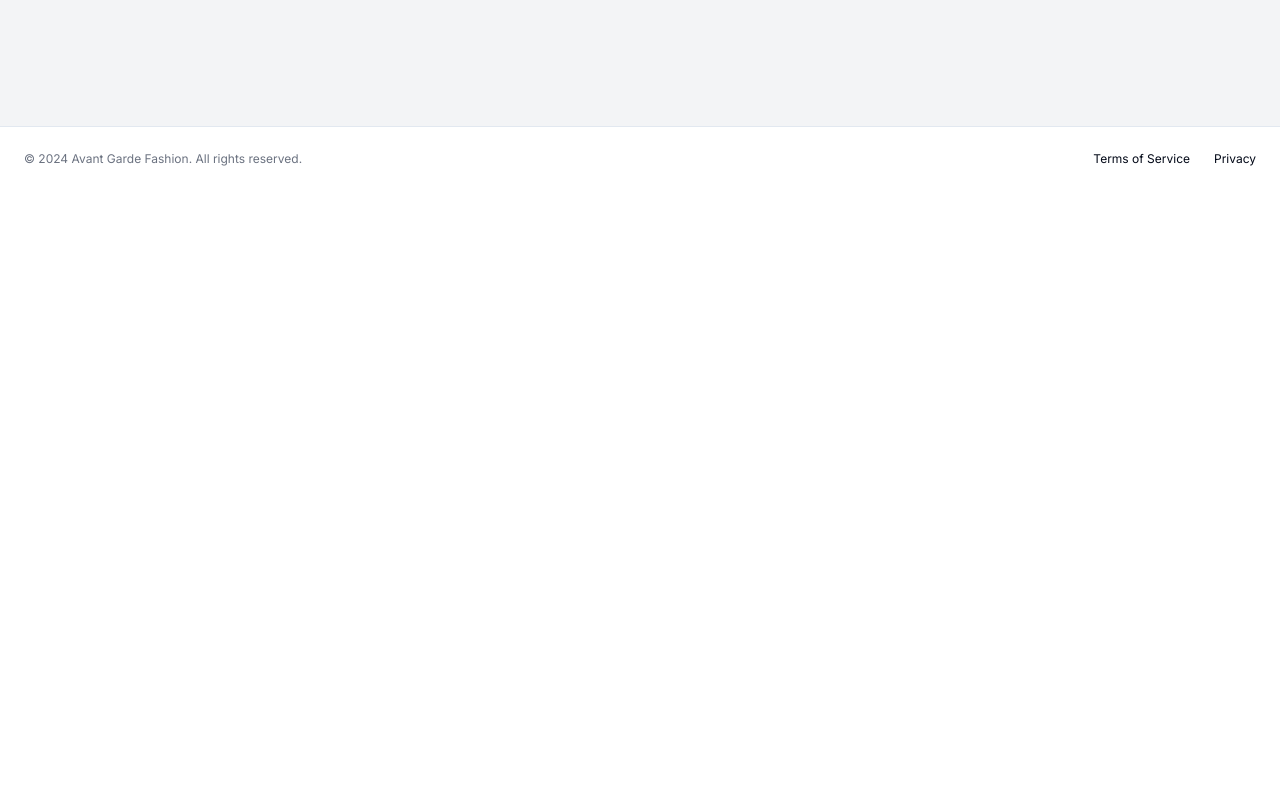
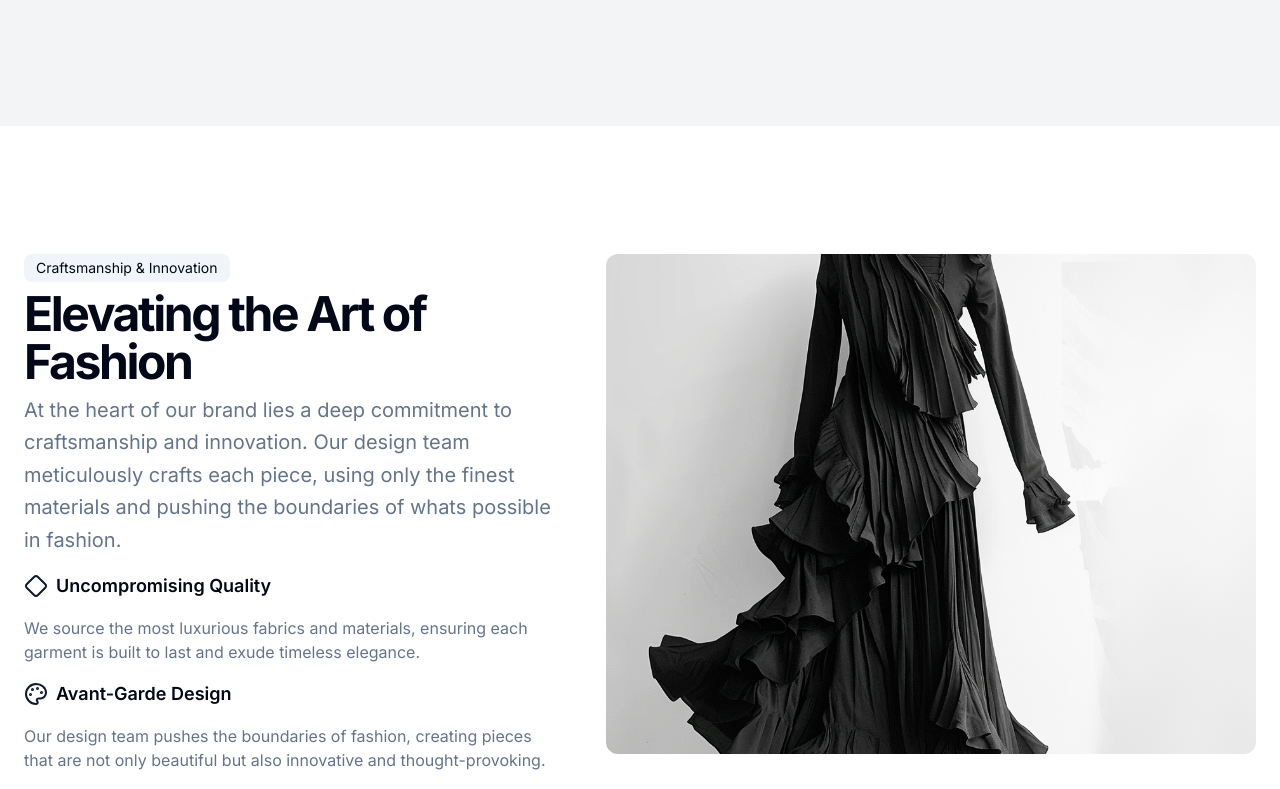
Before and after one commit to jon-jc/fashion, a Next.js app: page / in a window 1280 px wide. Shown: the part 1791-2580 px from the top of the page. Before the commit the page ends 1982 px from the top, so only its background shows below. Built offline with nearby package versions, Linux system fonts and the light colour scheme.

Commit message:
feat(components): Enhance Landing page with Craftsmanship sections

```diff
--- a/components/landing.tsx
+++ b/components/landing.tsx
@@ -3,6 +3,7 @@ import { Button } from "@/components/ui/button";
 import Image from "next/image";
 import Catalog from "./catalog";
 import Hero from "./hero";
+import { DiamondIcon, PaletteIcon } from "lucide-react";
 
 export default function Landing() {
   return (
@@ -28,6 +29,61 @@ export default function Landing() {
             </div>
           </div>
         </section>
+        <section className="w-full py-12 md:py-24 lg:py-32">
+          <div className="container px-4 md:px-6">
+            <div className="grid gap-6 lg:grid-cols-[1fr_550px] lg:gap-12 xl:grid-cols-[1fr_650px]">
+              <div className="flex flex-col justify-center space-y-4">
+                <div className="space-y-2">
+                  <div className="inline-block rounded-lg bg-muted px-3 py-1 text-sm">
+                    Craftsmanship &amp; Innovation
+                  </div>
+                  <h2 className="text-3xl font-bold tracking-tighter sm:text-5xl">
+                    Elevating the Art of Fashion
+                  </h2>
+                  <p className="max-w-[600px] text-muted-foreground md:text-xl/relaxed lg:text-base/relaxed xl:text-xl/relaxed">
+                    At the heart of our brand lies a deep commitment to
+                    craftsmanship and innovation. Our design team meticulously
+                    crafts each piece, using only the finest materials and
+                    pushing the boundaries of whats possible in fashion.
+                  </p>
+                </div>
+                <div className="grid gap-4">
+                  <div className="flex items-center gap-2">
+                    <DiamondIcon className="h-6 w-6 text-primary" />
+                    <h3 className="text-lg font-semibold">
+                      Uncompromising Quality
+                    </h3>
+                  </div>
+                  <p className="text-muted-foreground">
+                    We source the most luxurious fabrics and materials, ensuring
+                    each garment is built to last and exude timeless elegance.
+                  </p>
+                </div>
+                <div className="grid gap-4">
+                  <div className="flex items-center gap-2">
+                    <PaletteIcon className="h-6 w-6 text-primary" />
+                    <h3 className="text-lg font-semibold">
+                      Avant-Garde Design
+                    </h3>
+                  </div>
+                  <p className="text-muted-foreground">
+                    Our design team pushes the boundaries of fashion, creating
+                    pieces that are not only beautiful but also innovative and
+                    thought-provoking.
+                  </p>
+                </div>
+              </div>
+              <div className="relative h-[500px] overflow-hidden rounded-xl">
+                <Image
+                  src="/dress1.png"
+                  alt="Craftsmanship"
+                  fill
+                  className="object-cover"
+                />
+              </div>
+            </div>
+          </div>
+        </section>
       </main>
     </div>
   );
```
